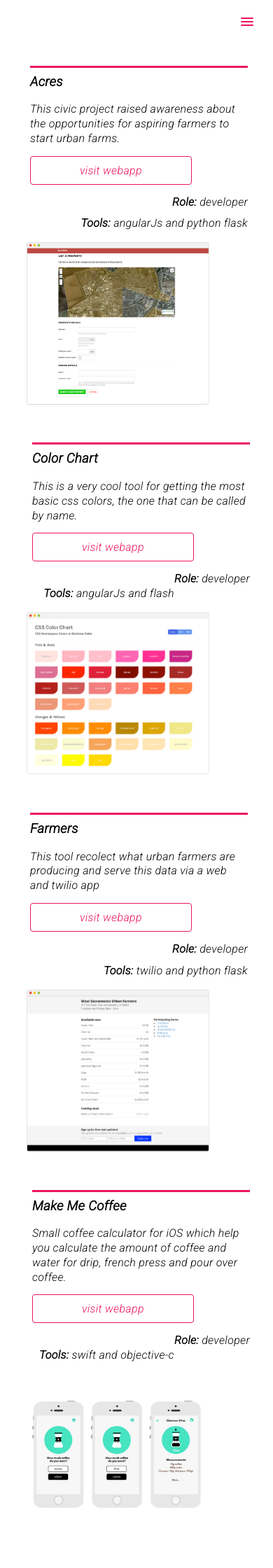
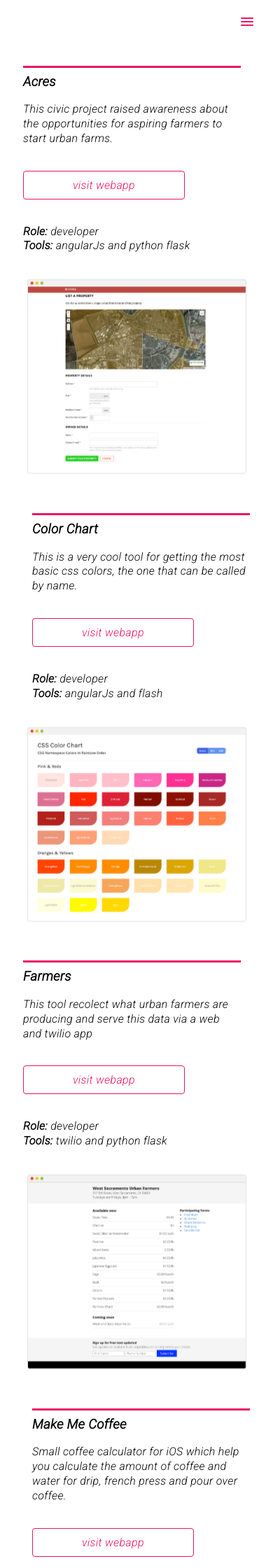
Before and after one commit to inaki/inaki.github.io, a Jekyll site: the page built from projects/index.html, in a window 390 px wide. Shown: the top 2240 px of the page at 70% size. Built offline with Jekyll 4.4.1, drawn with Linux system fonts in a browser that asks for light colours; nearby versions of some CDN libraries.

Commit message:
css fixes

```diff
--- a/css/main.css
+++ b/css/main.css
@@ -439,15 +439,12 @@ svg * {
     width: 100%;
     float: left;
     padding-left: 0px;
-    width: 270px;
     padding-bottom: 30px;
+    padding-top: 30px;
   }
   .project .info {
     width: 96%;
     margin: 0 auto;
-  }
-  .project .role, .project .tools {
-      float: right;
   }
   .project-line-left, .project-line-right {
     border-left: none;
@@ -458,10 +455,15 @@ svg * {
   }
   .project .pull-right, .project .pull-left {
       text-align: left;
-      padding-left: 10px;
+      padding-left: 0px;
   }
   .project .btn {
     padding: 10px 70px;
+    line-height: 7em;
+}
+  }
+  .role, .tools {
+    text-align: left;
   }
 
 }
--- a/projects/index.html
+++ b/projects/index.html
@@ -14,7 +14,9 @@ layout: page
 			<span class="role"><strong>Role:</strong> developer</span><br>
 			<span class="tools"><strong>Tools:</strong> angularJs and python flask</span><br>
 		</div>
-		<img class="pull-right animated fadeInRight" src="../images/acres.png" alt="">
+		<div class="project-image">
+			<img class="pull-right animated fadeInRight" src="../images/acres.png" alt="">
+		</div>
 	</div>
 
 	<div class="project project-line-right">
@@ -25,7 +27,9 @@ layout: page
 			<span class="role"><strong>Role:</strong> developer</span><br>
 			<span class="tools"><strong>Tools:</strong> angularJs and flash</span><br>
 		</div>
-		<img class="pull-left animated fadeInLeft" src="../images/color-chart.png" alt="">
+		<div class="project-image">
+			<img class="pull-left animated fadeInLeft" src="../images/color-chart.png" alt="">
+		</div>
 	</div>
 
 	<div class="project project-line-left">
@@ -36,7 +40,9 @@ layout: page
 			<span class="role"><strong>Role:</strong> developer</span><br>
 			<span class="tools"><strong>Tools:</strong> twilio and python flask</span><br>
 		</div>
-		<img class="pull-right animated fadeInRight" src="../images/farmers.png" alt="">
+		<div class="project-image">
+			<img class="pull-right animated fadeInRight" src="../images/farmers.png" alt="">
+		</div>
 	</div>
 
 	<div class="project project-line-right">
@@ -47,7 +53,9 @@ layout: page
 			<span class="role"><strong>Role:</strong> developer</span><br>
 			<span class="tools"><strong>Tools:</strong> swift and objective-c</span><br>
 		</div>
-		<img class="pull-left animated fadeInLeft" src="../images/makemecoffee.png" alt="">
+		<div class="project-image">
+			<img class="pull-left animated fadeInLeft" src="../images/makemecoffee.png" alt="">
+		</div>
 	</div>
 
 	<div class="project project-line-left">
@@ -58,7 +66,9 @@ layout: page
 			<span class="role"><strong>Role:</strong> developer</span><br>
 			<span class="tools"><strong>Tools:</strong> twoJs and howlingJs</span><br>
 		</div>
-		<img class="pull-right animated fadeInRight" src="../images/cuadras.png" alt="">
+		<div class="project-image">
+			<img class="pull-right animated fadeInRight" src="../images/cuadras.png" alt="">
+		</div>
 	</div>
 
 
```
